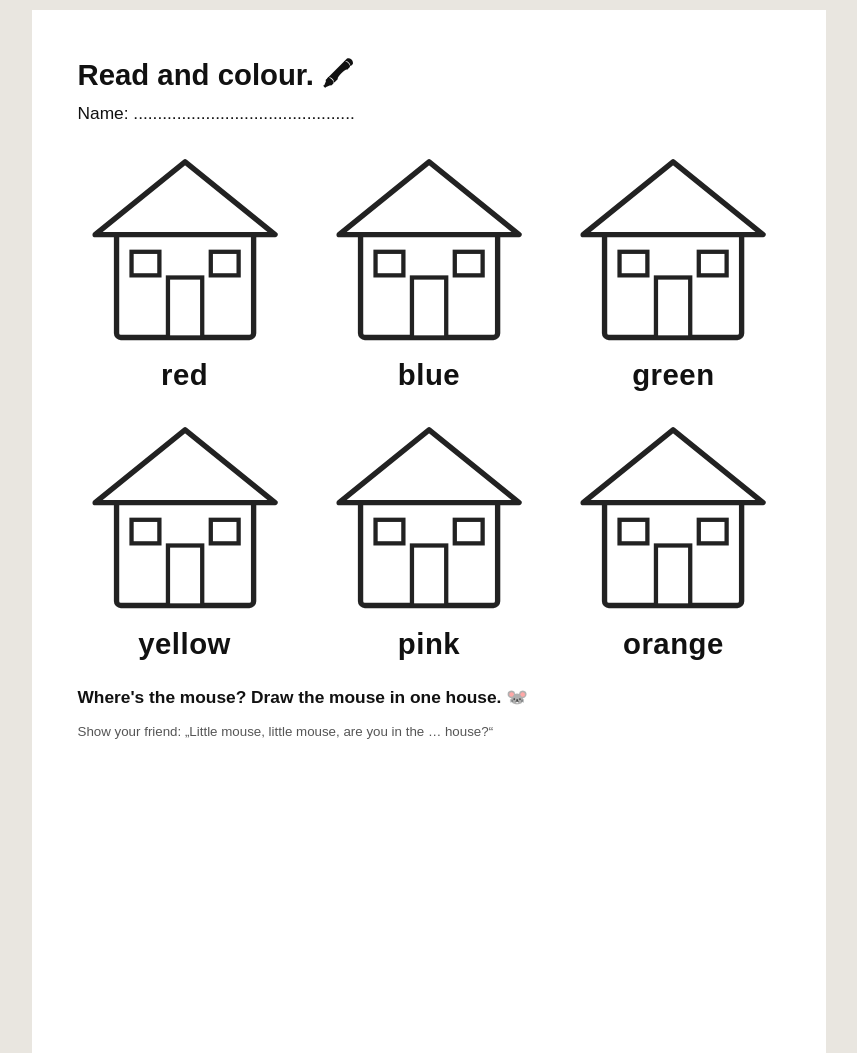
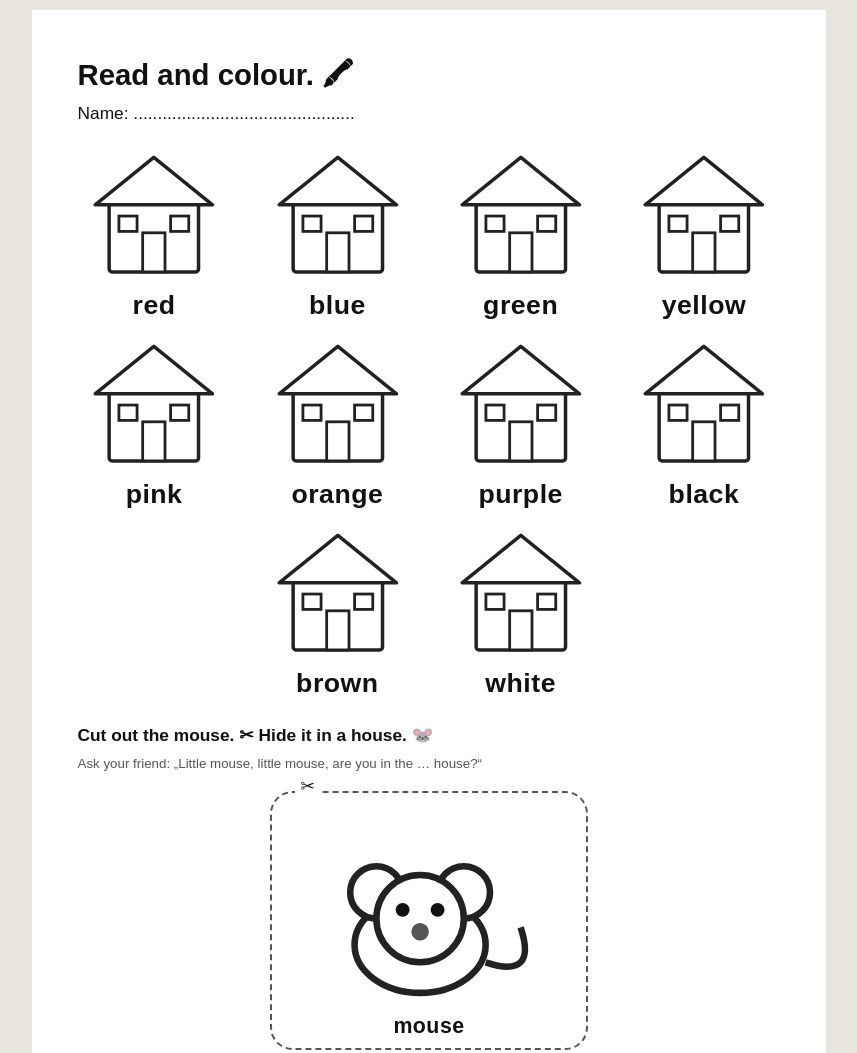
Before and after one commit to ambrozovamar/anglictina-rozna, a plain HTML site: page materialy/2roc/2roc_little_mouse_domecky_tisk.html in a window 1280 px wide. Shown: the top 1053 px of the page, without its empty margins (211-1068 px from the left). Drawn offline with Linux system fonts and the light colour scheme.

Commit message:
2. roc. Little mouse: list rozsiren o purple, black, brown, white + myska k vystrizeni
Co-Authored-By: Claude Opus 5.5 <noreply@anthropic.com>

```diff
--- a/materialy/2roc/2roc_little_mouse_domecky_tisk.html
+++ b/materialy/2roc/2roc_little_mouse_domecky_tisk.html
@@ -24,6 +24,15 @@
   .w { font-size: 22pt; font-weight: 700; margin-top: 1mm; letter-spacing: .5px; }
   .mice { display: grid; grid-template-columns: repeat(4, 1fr); gap: 6mm; margin-top: 4mm; }
   .mice div { border: 1.5px dashed #888; border-radius: 4mm; padding: 3mm; text-align: center; }
+  /* Strana 1: 10 domečků ve 3 řadách (4 + 4 + 2 na střed) */
+  .sheet { display: flex; flex-wrap: wrap; justify-content: center; gap: 4mm 8mm; }
+  .sheet .h { width: calc((100% - 3 * 8mm) / 4); }
+  .sheet .h svg { height: 34mm; width: auto; max-width: 100%; }
+  .sheet .w { font-size: 20pt; }
+  .cutout { margin: 5mm auto 0; width: 84mm; border: 2px dashed #555; border-radius: 6mm; padding: 3mm 4mm 2mm; text-align: center; position: relative; }
+  .cutout .sc { position: absolute; top: -4.2mm; left: 6mm; background: #fff; padding: 0 1.5mm; font-size: 13pt; line-height: 1; }
+  .cutout svg { width: 74mm; height: auto; }
+  .cutout .w { font-size: 16pt; margin-top: 0; }
   .note { font-size: 10pt; }
   .note li { margin-bottom: 1.5mm; }
   .muted { color: var(--muted); }
@@ -38,9 +47,10 @@
 <section class="page">
   <h1>Read and colour. 🖍</h1>
   <div class="name">Name: ..............................................</div>
-  <div class="grid g3" id="sheet"></div>
-  <h2>Where's the mouse? Draw the mouse in one house. 🐭</h2>
-  <p class="muted" style="font-size:10pt">Show your friend: „Little mouse, little mouse, are you in the … house?“</p>
+  <div class="sheet" id="sheet"></div>
+  <h2>Cut out the mouse. ✂ Hide it in a house. 🐭</h2>
+  <p class="muted" style="font-size:10pt;margin:0">Ask your friend: „Little mouse, little mouse, are you in the … house?“</p>
+  <div class="cutout"><span class="sc">✂</span><div id="cutMouse"></div><div class="w">mouse</div></div>
 </section>
 
 <!-- Strana 2: domečky pro hru na koberci -->
@@ -66,7 +76,8 @@
   <h2>Pracovní list Read and colour</h2>
   <ul>
     <li>První setkání s psanou podobou: dítě přečte (s pomocí) slovo a domeček vybarví. Nejdřív společně ukázat a přečíst nahlas.</li>
-    <li>Kdo je hotový: nakreslí do jednoho domečku myšku a soused hádá „Are you in the … house?“</li>
+    <li>10 domečků (red, blue, green, yellow, pink, orange, purple, black, brown, white). White domeček se nevybarvuje – dítě ho jen obtáhne nebo dokreslí bílé okno.</li>
+    <li>Kdo je hotový: vybarví a vystřihne myšku dole na listu (rámeček ✂), schová ji pod jeden domeček a soused hádá „Little mouse, little mouse, are you in the … house?“ Myšku si nechají v obálce / sešitě na další hru.</li>
   </ul>
   <h2>Diferenciace</h2>
   <ul>
@@ -75,7 +86,7 @@
     <li><b>🤝 Podpora:</b> učitel u slova ukáže pastelku správné barvy; dítě v hře stačí, když řekne barvu.</li>
   </ul>
   <h2>Řešení</h2>
-  <p>red – červená · blue – modrá · green – zelená · yellow – žlutá · pink – růžová · orange – oranžová</p>
+  <p>red – červená · blue – modrá · green – zelená · yellow – žlutá · pink – růžová · orange – oranžová · purple – fialová · black – černá · brown – hnědá · white – bílá</p>
   <p class="muted">Vlastní ilustrace, bez chráněných postav. Text „Little mouse, little mouse…“ je tradiční dětská říkanka-hra.</p>
 </section>
 
@@ -88,7 +99,7 @@
       <rect x="25" y="48" width="13" height="11" fill="#fff" stroke="#222" stroke-width="2"/>
       <rect x="62" y="48" width="13" height="11" fill="#fff" stroke="#222" stroke-width="2"/>
     </svg>`;
-  const sheet = ['red', 'blue', 'green', 'yellow', 'pink', 'orange'];
+  const sheet = ['red', 'blue', 'green', 'yellow', 'pink', 'orange', 'purple', 'black', 'brown', 'white'];
   document.getElementById('sheet').innerHTML = sheet.map((c) => `<div class="h">${house('#fff')}<div class="w">${c}</div></div>`).join('');
   const COL = { red: '#e53935', pink: '#f06292', blue: '#1e88e5', green: '#43a047', yellow: '#fdd835', orange: '#fb8c00', purple: '#8e24aa', brown: '#8d6e63', black: '#263238', white: '#ffffff' };
   document.getElementById('game').innerHTML = Object.entries(COL).map(([c, v]) => `<div class="h">${house(v)}<div class="w">${c}</div></div>`).join('');
@@ -98,6 +109,8 @@
       <circle cx="0" cy="2" r="10" fill="#bbb" stroke="#222" stroke-width="1.5"/>
       <circle cx="-4" cy="0" r="1.6" fill="#111"/><circle cx="4" cy="0" r="1.6" fill="#111"/><circle cx="0" cy="5" r="2" fill="#555"/>
       <path d="M15 12 q12 4 8 -8" fill="none" stroke="#222" stroke-width="1.5"/></svg>`;
+  // Myška na str. 1 jen obrysem – dítě si ji před vystřižením vybarví
+  document.getElementById('cutMouse').innerHTML = mouse.replace('width="130" ', '').replace(/fill="#bbb"|fill="#ddd"/g, 'fill="#fff"');
   document.getElementById('mice').innerHTML = mouse.repeat(4).split('</svg>').filter(Boolean).map((s) => `<div>${s}</svg></div>`).join('');
 </script>
 </body>
```
